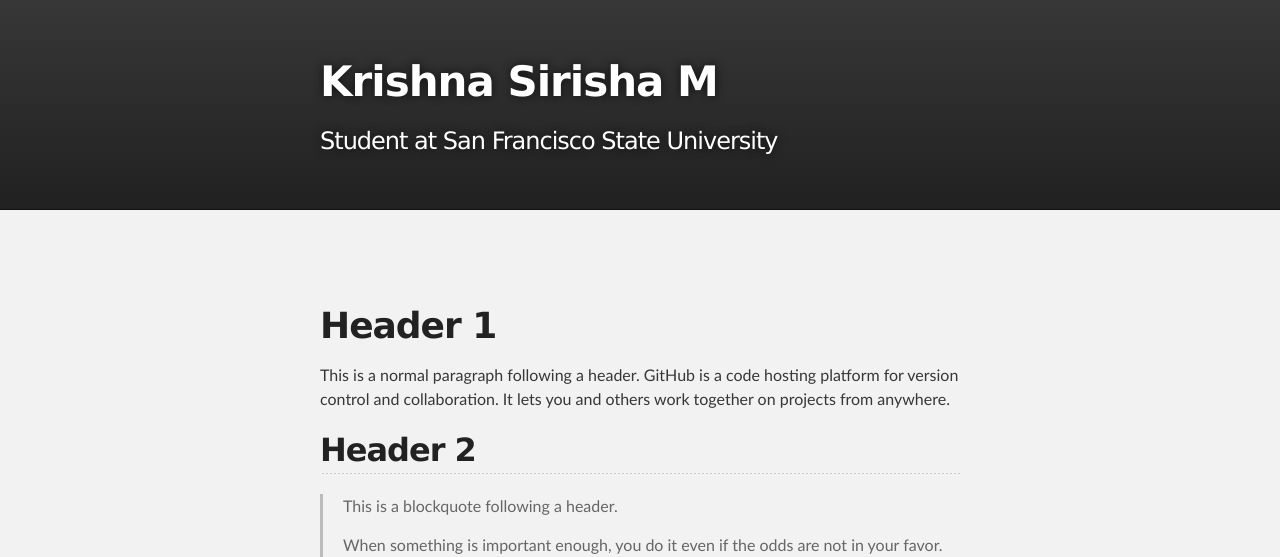
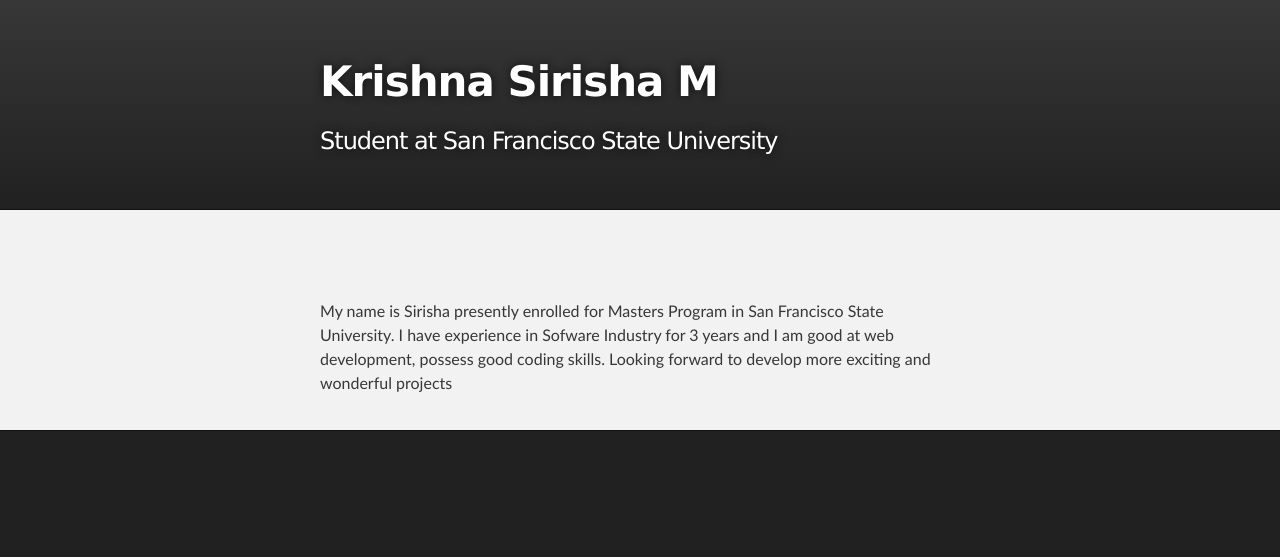
Before and after one commit to Sirishak22/sirishak22.github.io, a Jekyll site: the page built from index.md, in a window 1280 px wide. Shown: the top 557 px of the page. Built offline with Jekyll 4.4.1, drawn with Linux system fonts in a browser that asks for light colours; grey boxes are pictures that could not be loaded.

Commit message:
Changes to the code

```diff
--- a/index.md
+++ b/index.md
@@ -7,16 +7,4 @@ layout: default
 ![](sirishak22.github.io/assets/images/my pic.jpg)
 
 
-
-# [](#header-1)Header 1
-
-This is a normal paragraph following a header. GitHub is a code hosting platform for version control and collaboration. It lets you and others work together on projects from anywhere.
-
-## [](#header-2)Header 2
-
-> This is a blockquote following a header.
->
-> When something is important enough, you do it even if the odds are not in your favor.
-
-
-![](https://guides.github.com/activities/hello-world/branching.png)
+My name is Sirisha presently enrolled for Masters Program in San Francisco State University. I have experience in Sofware Industry for 3 years and I am good at web development, possess good coding skills. Looking forward to develop more exciting and wonderful projects
```
